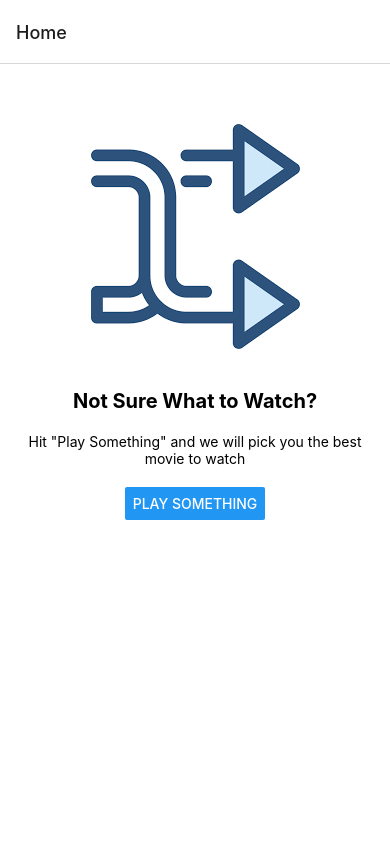
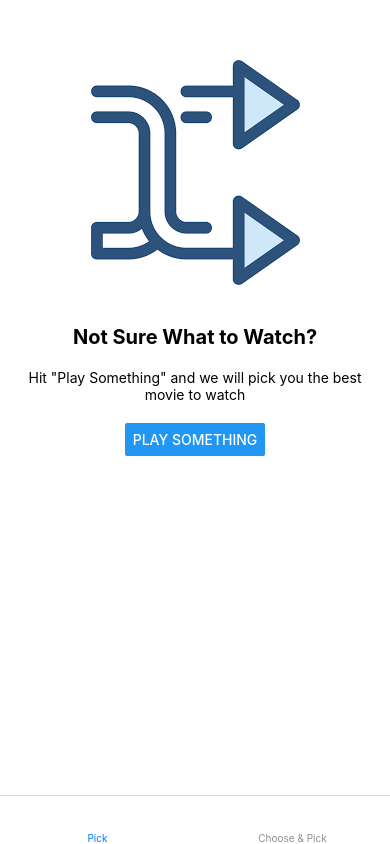
Before and after one commit to hossamnasser938/HeroSpin, a React Native app: screen /ChooseSuperHeroScreen in a window 390 px wide. Built offline with nearby package versions, Linux system fonts and the light colour scheme.

Commit message:
use tabs for app main screen

```diff
--- a/App.js
+++ b/App.js
@@ -1,18 +1,36 @@
 import * as React from 'react';
 import { NavigationContainer } from '@react-navigation/native';
 import { createNativeStackNavigator } from '@react-navigation/native-stack';
+import { createBottomTabNavigator } from '@react-navigation/bottom-tabs';
 import HomeScreen from './src/screens/Home';
 import RandomMovieScreen from './src/screens/RandomMovie';
+import ChooseSuperHeroScreen from './src/screens/ChooseSuperHero';
 
-const Stack = createNativeStackNavigator();
+const MainTabsNavigator = createBottomTabNavigator();
+const PickRandomMovieStackNavigator = createNativeStackNavigator();
+const ChooseSuperHeroStackNavigator = createNativeStackNavigator();
+
+const PickRandomMovieStack = () => (
+  <PickRandomMovieStackNavigator.Navigator screenOptions={{header: () => null}}>
+    <PickRandomMovieStackNavigator.Screen name="Home" component={HomeScreen}/>
+    <PickRandomMovieStackNavigator.Screen name="RandomMovieScreen" component={RandomMovieScreen}/>
+  </PickRandomMovieStackNavigator.Navigator>
+);
+
+const ChooseSuperHeroStack = () => (
+  <ChooseSuperHeroStackNavigator.Navigator>
+    <ChooseSuperHeroStackNavigator.Screen name="ChooseSuperHeroScreen" component={ChooseSuperHeroScreen}/>
+    <PickRandomMovieStackNavigator.Screen name="RandomMovieScreen" component={RandomMovieScreen}/>
+  </ChooseSuperHeroStackNavigator.Navigator>
+);
 
 export default function App() {
   return (
     <NavigationContainer>
-      <Stack.Navigator>
-        <Stack.Screen name="Home" component={HomeScreen} />
-        <Stack.Screen name="RandomMovie" component={RandomMovieScreen} />
-      </Stack.Navigator>
+      <MainTabsNavigator.Navigator screenOptions={{header: () => null}}>
+        <MainTabsNavigator.Screen name="PickRandomMovieStack" component={PickRandomMovieStack} options={{tabBarLabel: 'Pick', tabBarIcon: () => null}} />
+        <MainTabsNavigator.Screen name="ChooseSuperHeroStack" component={ChooseSuperHeroStack} options={{tabBarLabel: "Choose & Pick", tabBarIcon: () => null}}/>
+      </MainTabsNavigator.Navigator>
     </NavigationContainer>
   );
 }
--- a/package.json
+++ b/package.json
@@ -10,6 +10,7 @@
     "lint": "eslint ."
   },
   "dependencies": {
+    "@react-navigation/bottom-tabs": "^6.3.2",
     "@react-navigation/native": "^6.0.11",
     "@react-navigation/native-stack": "^6.7.0",
     "react": "18.0.0",
--- /dev/null
+++ b/src/screens/ChooseSuperHero.js
@@ -0,0 +1,12 @@
+import React from 'react';
+import {View, Text} from 'react-native';
+
+const ChooseSuperHeroScreen = props => {
+    return (
+        <View>
+            <Text>Choose SuperHero</Text>
+        </View>
+    );
+};
+
+export default ChooseSuperHeroScreen;
```
Also changed, not shown: 2 other files (tests, documents, lock files or other folders).
